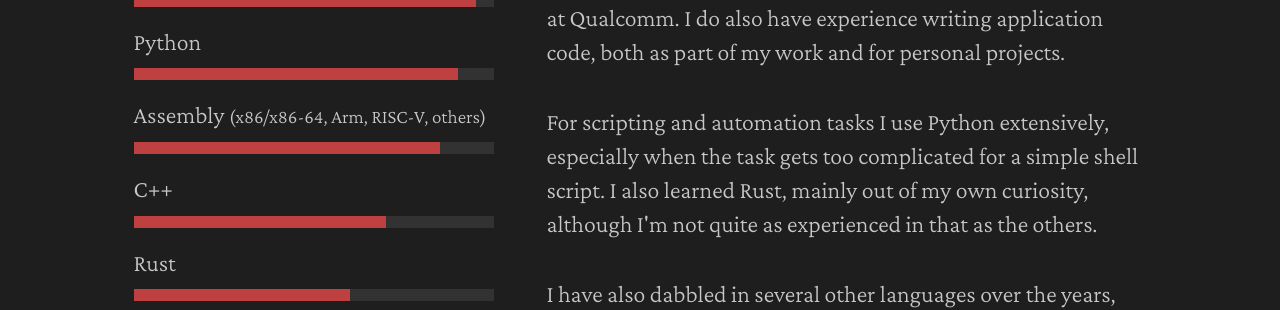
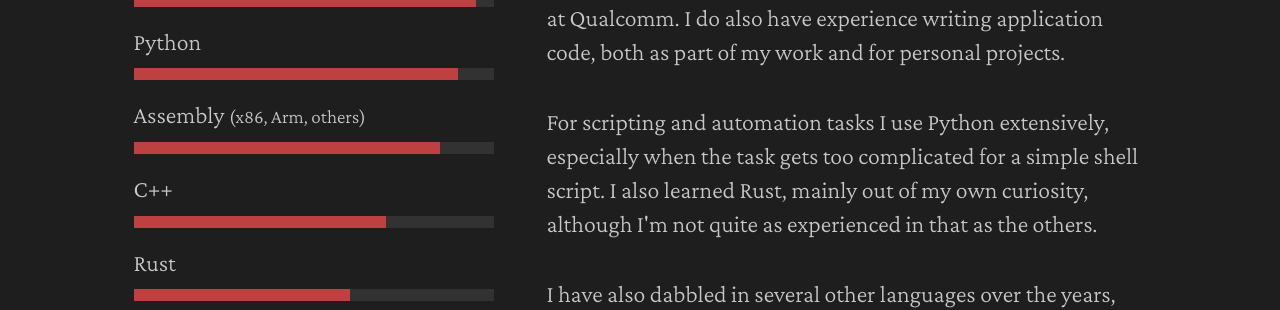
Before and after one commit to staticintlucas/site-v2, a Jekyll site: the page built from index.html, in a window 1280 px wide. Shown: the part 1091-1401 px from the top of the page. Built offline with Jekyll 4.4.1, drawn with Linux system fonts in a browser that asks for light colours.

Commit message:
Shorten ASM list in index.html

```diff
--- a/index.html
+++ b/index.html
@@ -33,7 +33,7 @@ stylesheets: ["main.css", "home.css"]
       <meter max="10" value="9">9/10</meter>
     </p>
     <p>
-      Assembly <small>(x86/x86-64, Arm, RISC-V, others)</small>
+      Assembly <small>(x86, Arm, others)</small>
       <meter max="10" value="8.5">8.5/10</meter>
     </p>
     <p>
```
